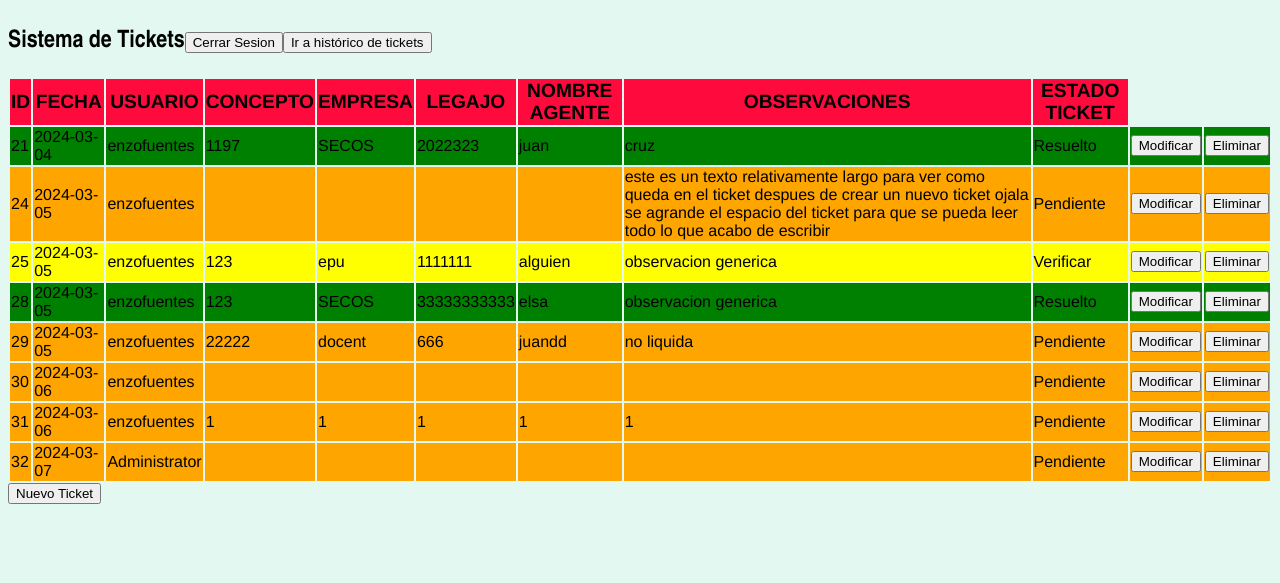
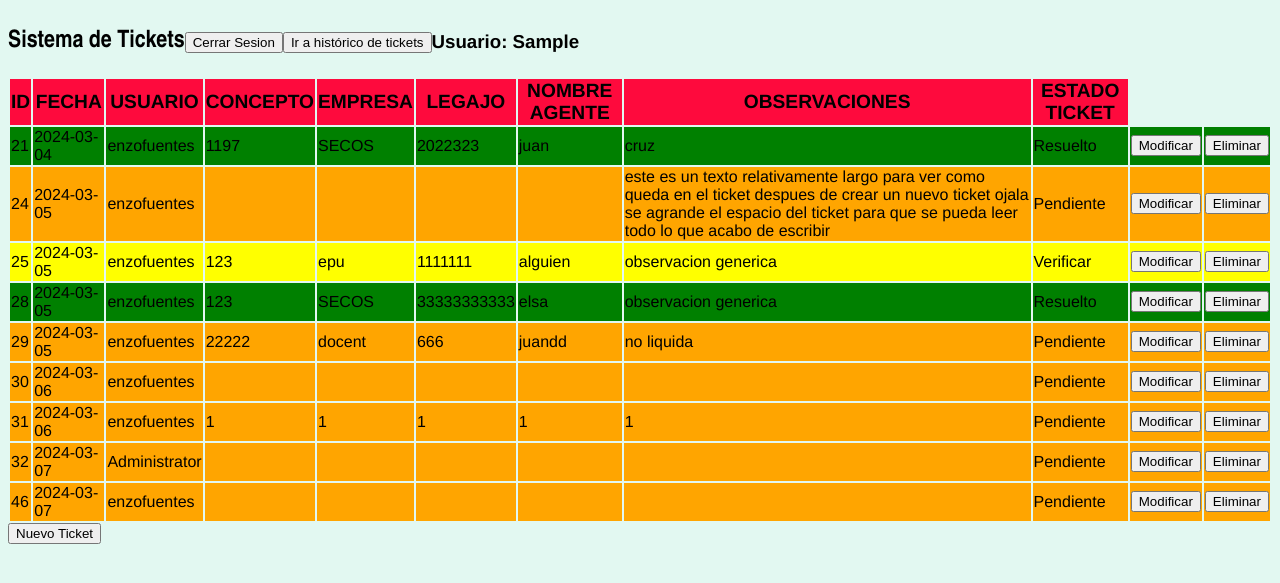
Before and after one commit to Naitais/ticket_sys, a Django app: template backend/src/tickets/templates/tickets/index.html in a window 1280 px wide. Shown: the top 583 px of the page. Run offline with Django 5.2, Linux system fonts and the light colour scheme; data comes from the database, SQL or seed files in the repository; tables that the repository leaves empty hold one stand-in row (values such as "Sample post"); the template is opened without the code that fills it: values that come from a table or form of the project are taken from there, most other values are stand-ins (such as "Sample title", 1, 10 or a date in 2020).

Commit message:
agregue titulo para mostrar el usuario logueado, ahora los tickets sacan el usuario de la variable del usuario logueado actualmente

```diff
--- a/backend/src/static/javascript/login.js
+++ b/backend/src/static/javascript/login.js
@@ -17,7 +17,6 @@ iniciar_sesion_btn.onclick = function(e) {
          success: function(response) {
             //si existe el usuario en la base de datos
             console.log("Inicio de sesión exitoso", response);
-            console.log("asd")
             window.location.href = '/api/tickets/';
 
          },
--- a/backend/src/static/javascript/script.js
+++ b/backend/src/static/javascript/script.js
@@ -23,7 +23,7 @@ var input_form_campo = document.getElementsByClassName("input_form");
 var ticket_id
 
 // variable para el usuario logueado
-var usuario_logueado
+var usuario_logueado = document.getElementById("usuario_logueado").textContent;
 
 // function para cerrar sesion
 cerrar_sesion_btn.onclick = function(){
@@ -67,10 +67,11 @@ cancelar_nuevo_ticket_btn.onclick = function() {
     modal.style.display = "none";
   }
 
-
 aceptar_nuevo_ticket_btn.onclick = function(e) {
     //armo los datos del post request obteniendo la info que cargo en cada id del form que cree en el index de html
+
     var data = {
+        usuario: usuario_logueado,
         concepto: $("#concepto").val(),
         empresa: $("#empresa").val(),
         legajo: $("#legajo").val(),
--- a/backend/src/tickets/models.py
+++ b/backend/src/tickets/models.py
@@ -7,13 +7,13 @@ username = getpass.getuser()
 class Registro(models.Model):
     id_registro = models.AutoField(primary_key=True)
     fecha_liquidaciones = models.TextField(default = datetime.date.today) #deberia ser fecha
-    operador_liquidaciones = models.CharField(max_length=100, default= username)
+    usuario = models.CharField(max_length=100)
     concepto = models.CharField(max_length=100) #deberia ser un entero
     empresa = models.CharField(max_length=100)
     legajo = models.CharField(max_length=50) #deberia ser un entero
     nombre = models.CharField(max_length=100)
     observaciones = models.TextField(default = ' ')
-    estado_liquidaciones = models.CharField(max_length=50, default = ' ')
+    estado_liquidaciones = models.CharField(max_length=50, default = 'Pendiente')
     operador_sistemas = models.CharField(max_length=100, default = ' ')
     estado_sistemas = models.CharField(max_length=50, default = ' ')
     devoluciones = models.TextField(default = ' ')
@@ -24,5 +24,5 @@ class Usuario(models.Model):
     usuario = models.CharField(max_length = 50)
     contraseña = models.CharField(max_length = 50)
     email = models.CharField(max_length = 50)
-    es_soporte = models.IntegerField
-    usuario_logueado = models.IntegerField
+    #es_soporte = models.IntegerField
+    #usuario_logueado = models.IntegerField
--- a/backend/src/tickets/templates/tickets/index.html
+++ b/backend/src/tickets/templates/tickets/index.html
@@ -14,6 +14,7 @@
         <div id="titulo_principal"><h2>Sistema de Tickets</h2></div>
         <div><button id="cerrar_sesion_btn"> Cerrar Sesion </button></div>
         <div><button> Ir a histórico de tickets </button></div>
+        <div><h3 id="usuario_logueado">Usuario: {{ usuario_logueado }}</h3></div>
     </div>
     {% if regitros %}
     <table id="tickets">
@@ -39,7 +40,7 @@
                     <tr class="ticket_row">
                         <td>{{ ticket.id_registro }}</td>
                         <td>{{ ticket.fecha_liquidaciones }}</td>
-                        <td>{{ ticket.operador_liquidaciones }}</td>
+                        <td>{{ ticket.usuario }}</td>
                         <td>{{ ticket.concepto }}</td>
                         <td>{{ ticket.empresa }}</td>
                         <td>{{ ticket.legajo }}</td>
@@ -65,6 +66,7 @@
         <h3 class="titulo_pantalla_emergente">CREAR NUEVO TICKET</h3>
         <form id="entryForm" class="contenedor_columna">
             {% csrf_token %}
+
 
             <div class="contenedor_fila">
                 <span>Concepto</span>
```
Also changed, not shown: backend/src/tickets/views.py (+9 -4 lines), backend/src/db.sqlite3, backend/src/tickets/migrations/0006_alter_registro_operador_liquidaciones.py (added), backend/src/tickets/migrations/0007_rename_operador_liquidaciones_registro_usuario.py (added).
